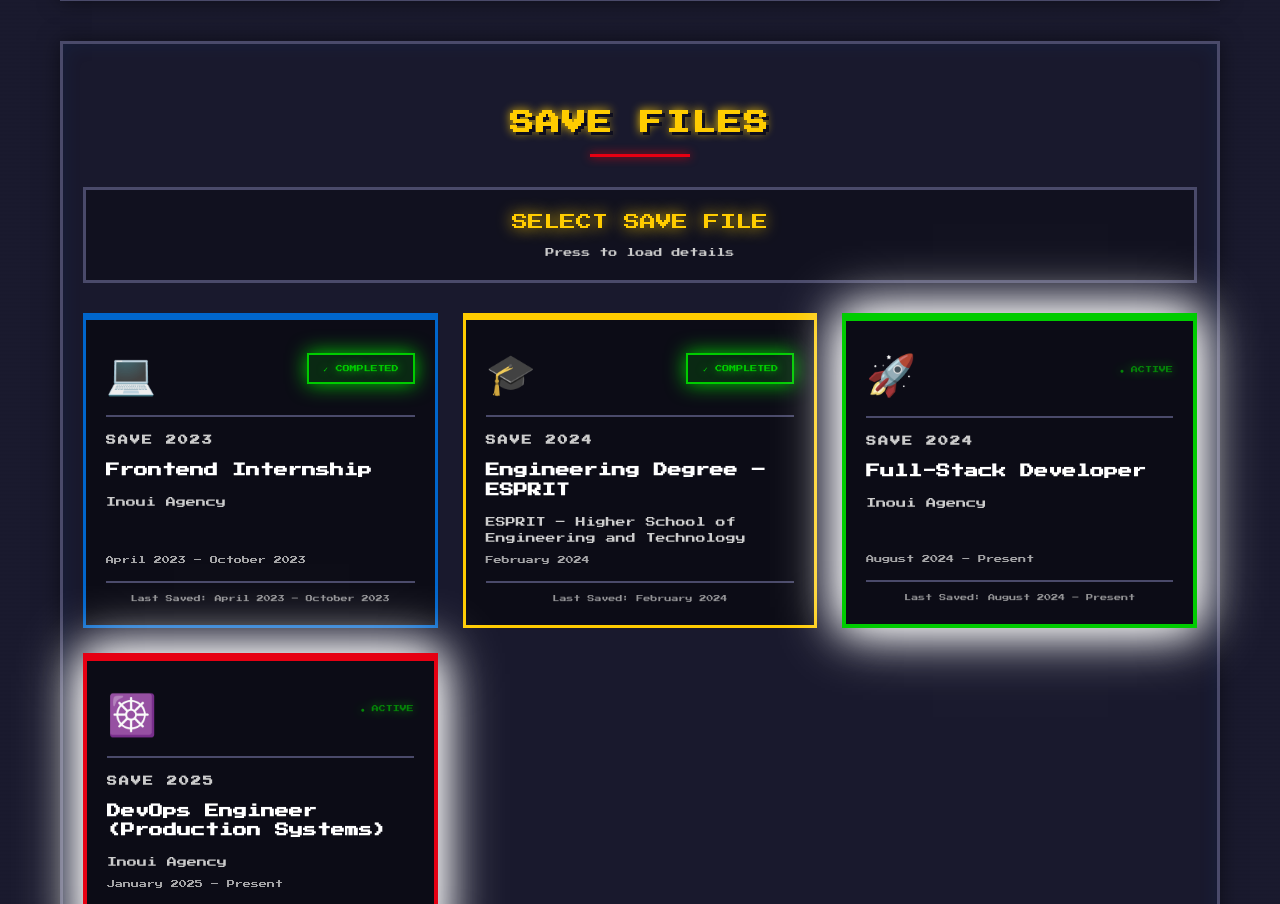
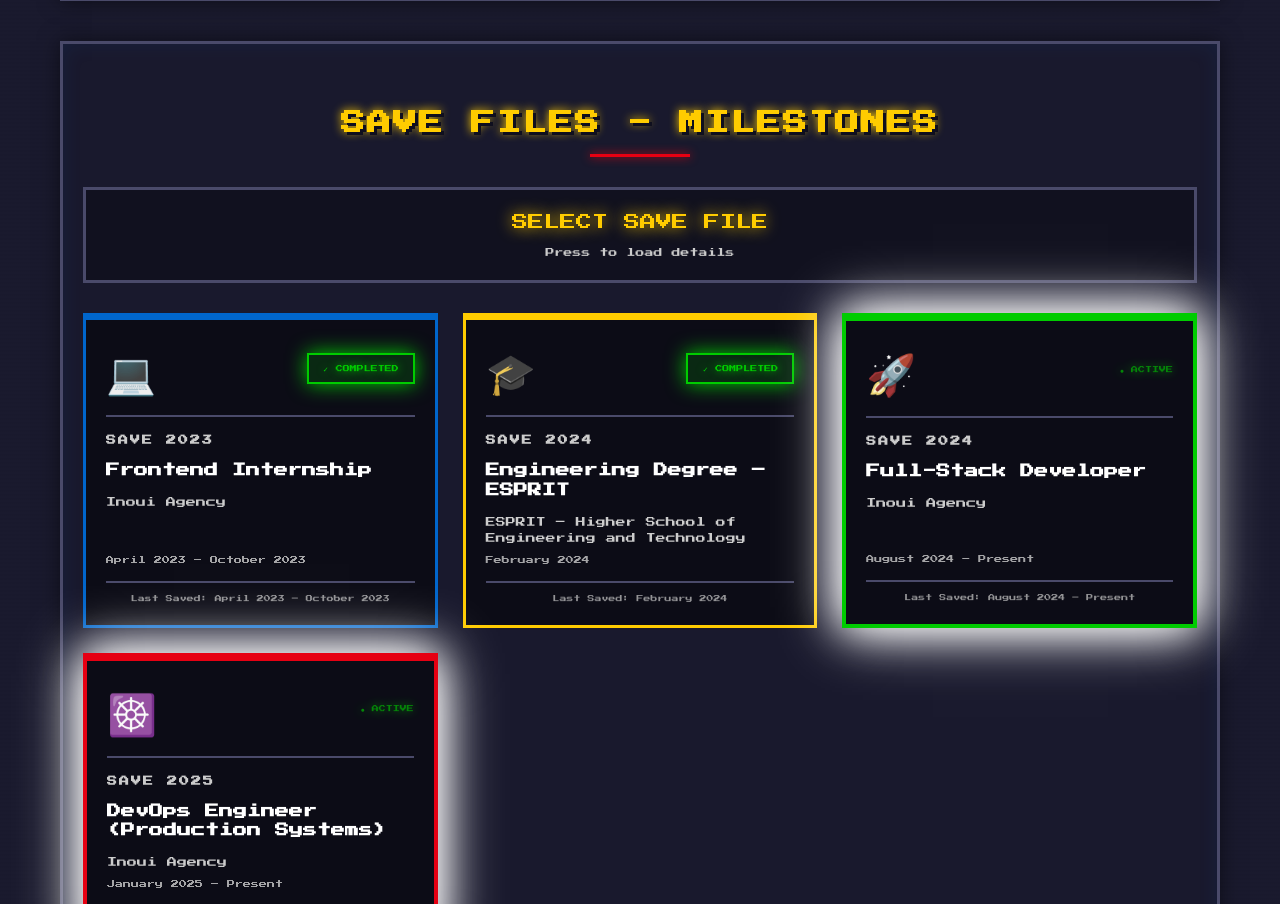
Before and after one commit to moementrabelsi/DEvop-portfolio2.0, a React (Vite) app: page / in a window 1280 px wide. Shown: the part 3041-3945 px from the top of the page. Built offline with nearby package versions, Linux system fonts and the light colour scheme.

Commit message:
Change Education to Milestones in navbar and update Save Files section title

```diff
--- a/src/components/Education.jsx
+++ b/src/components/Education.jsx
@@ -70,7 +70,7 @@
 
   return (
     <section id="education" className="education-section">
-      <h2>SAVE FILES</h2>
+      <h2>SAVE FILES - MILESTONES</h2>
       <div className="save-files-container">
         <div className="save-files-header">
           <div className="save-header-title">SELECT SAVE FILE</div>
--- a/src/components/Navigation.jsx
+++ b/src/components/Navigation.jsx
@@ -14,7 +14,7 @@
 
   const portfolioItems = [
     { id: 'experience', label: 'EXPERIENCE', icon: '💼' },
-    { id: 'education', label: 'EDUCATION', icon: '🎓' },
+    { id: 'education', label: 'MILESTONES', icon: '🎓' },
     { id: 'certifications', label: 'CERTIFICATIONS', icon: '🏆' },
     { id: 'skills', label: 'SKILLS', icon: '⚙️' },
     { id: 'projects', label: 'PROJECTS', icon: '🗺️' },
```
